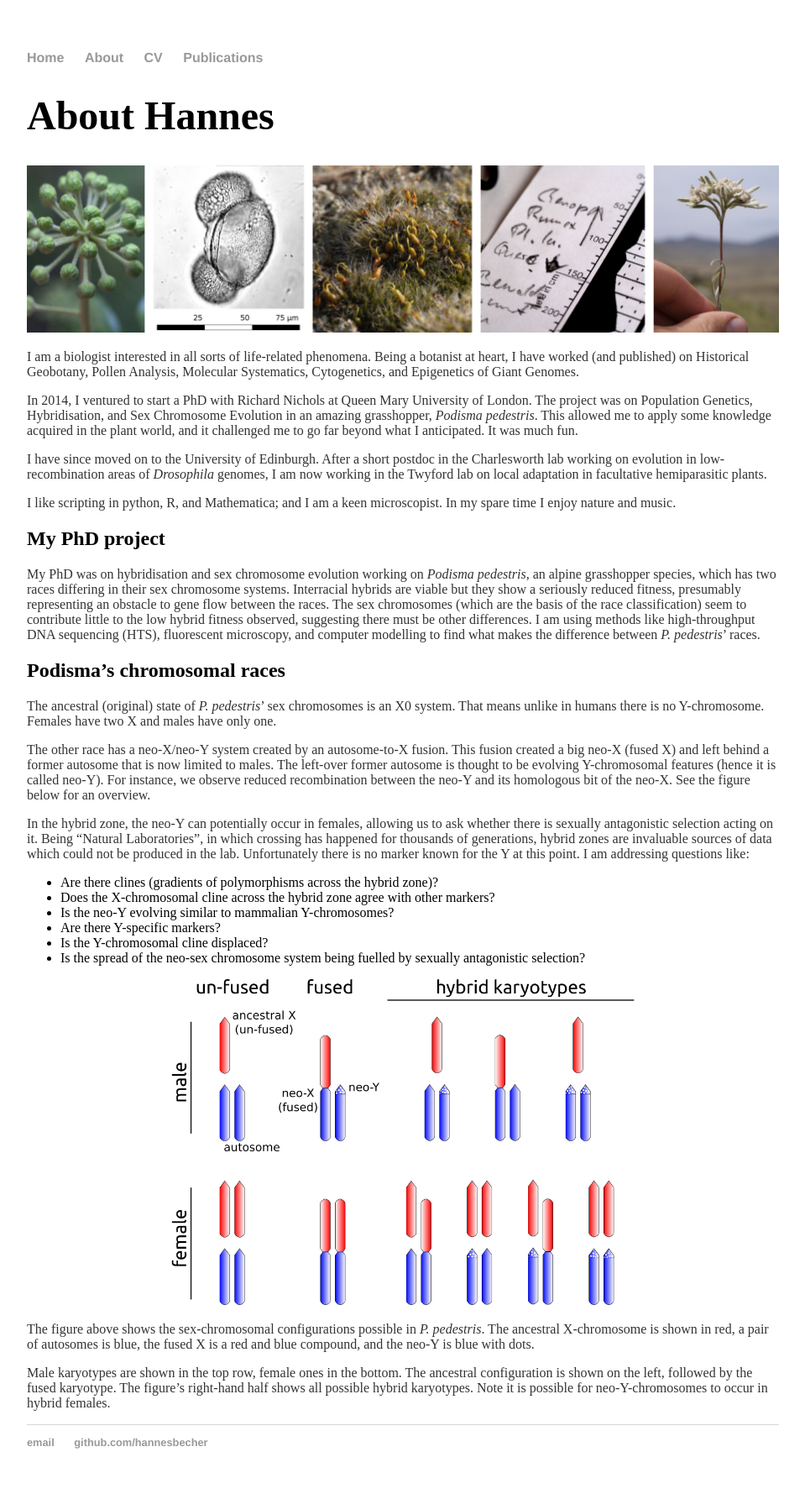
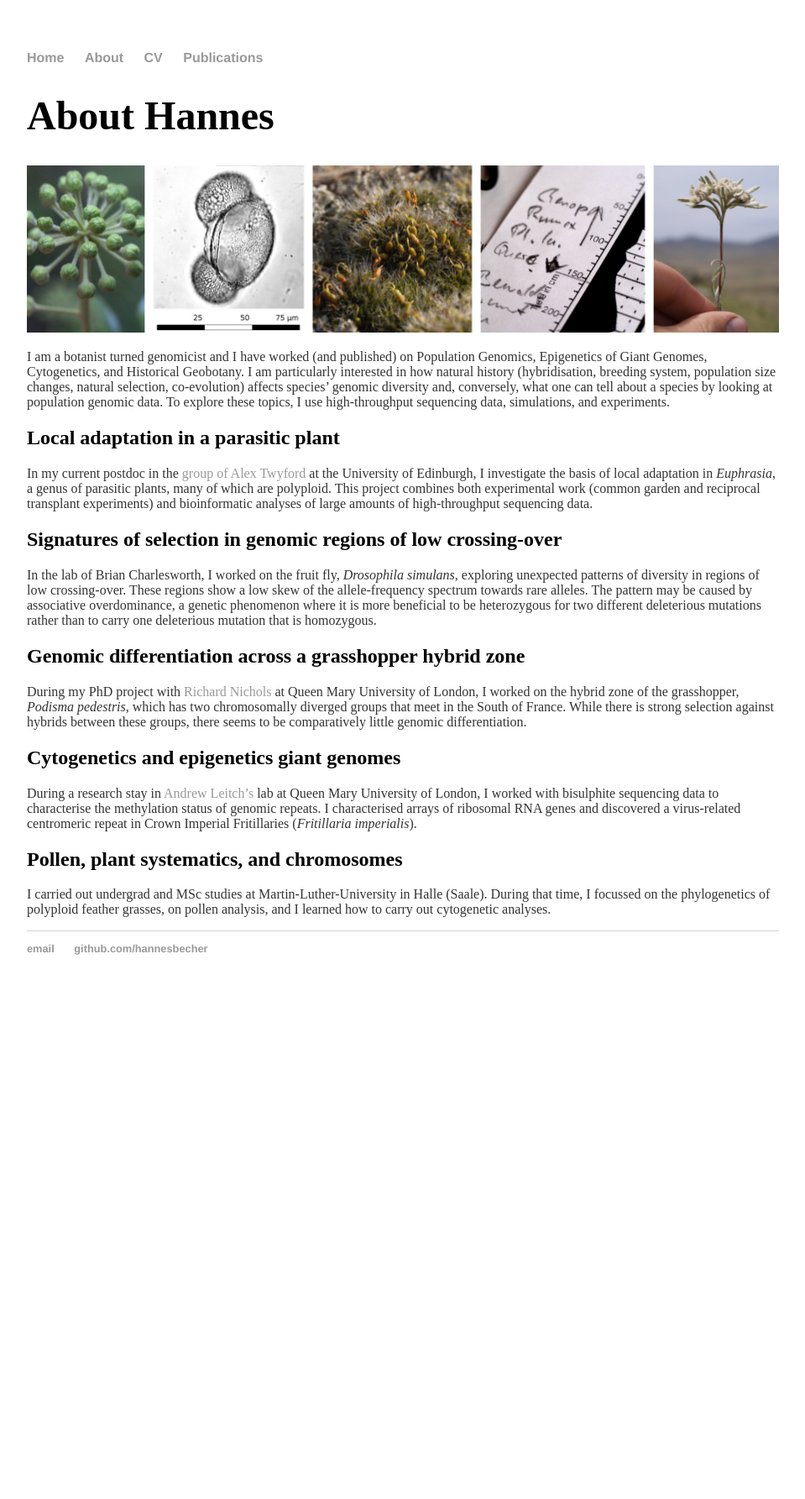
Before and after one commit to hannesbecher/hannesbecher.github.io, a Jekyll site: the page built from about/index.md, in a window 1280 px wide. Shown: the whole page at 84% size, without its empty margins (160-1119 px from the left). Built offline with Jekyll 4.4.1, drawn with Linux system fonts in a browser that asks for light colours; after the commit the page ends 1197 px from its top, so only the background shows below that.

Commit message:
Update index.md

```diff
--- a/about/index.md
+++ b/about/index.md
@@ -9,33 +9,19 @@ title: About Hannes
 ![About](../img/about.jpg)
 
 
-I am a biologist interested in all sorts of life-related phenomena. Being a botanist at heart, I have worked (and published) on Historical Geobotany, Pollen Analysis, Molecular Systematics, Cytogenetics, and Epigenetics of Giant Genomes.
+I am a botanist turned genomicist and I have worked (and published) on Population Genomics, Epigenetics of Giant Genomes, Cytogenetics, and Historical Geobotany. I am particularly interested in how natural history (hybridisation, breeding system, population size changes, natural selection, co-evolution) affects species’ genomic diversity and, conversely, what one can tell about a species by looking at population genomic data. To explore these topics, I use high-throughput sequencing data, simulations, and experiments.
 
-In 2014, I ventured to start a PhD with Richard Nichols at Queen Mary University of London. The project was on Population Genetics, Hybridisation, and Sex Chromosome Evolution in an amazing grasshopper, *Podisma pedestris*. This allowed me to apply some knowledge acquired in the plant world, and it challenged me to go far beyond what I anticipated. It was much fun.
+## Local adaptation in a parasitic plant
+In my current postdoc in the [group of Alex Twyford](http://twyford.bio.ed.ac.uk) at the University of Edinburgh, I investigate the basis of local adaptation in *Euphrasia*, a genus of parasitic plants, many of which are polyploid. This project combines both experimental work (common garden and reciprocal transplant experiments) and bioinformatic analyses of large amounts of high-throughput sequencing data.
 
-I have since moved on to the University of Edinburgh. After a short postdoc in the Charlesworth lab working on evolution in low-recombination areas of *Drosophila* genomes, I am now working in the Twyford lab on local adaptation in facultative hemiparasitic plants.
+## Signatures of selection in genomic regions of low crossing-over
+In the lab of Brian Charlesworth, I worked on the fruit fly, *Drosophila simulans*, exploring unexpected patterns of diversity in regions of low crossing-over. These regions show a low skew of the allele-frequency spectrum towards rare alleles. The pattern may be caused by associative overdominance, a genetic phenomenon where it is more beneficial to be heterozygous for two different deleterious mutations rather than to carry one deleterious mutation that is homozygous.
 
-I like scripting in python, R, and Mathematica; and I am a keen microscopist. In my spare time I enjoy nature and music.
+## Genomic differentiation across a grasshopper hybrid zone
+During my PhD project with [Richard Nichols](https://www.qmul.ac.uk/sbcs/staff/richardnichols.html) at Queen Mary University of London, I worked on the hybrid zone of the grasshopper, *Podisma pedestris*, which has two chromosomally diverged groups that meet in the South of France. While there is strong selection against hybrids between these groups, there seems to be comparatively little genomic differentiation.
 
-## My PhD project
-My PhD was on hybridisation and sex chromosome evolution working on *Podisma pedestris*, an alpine grasshopper species, which has two races differing in their sex chromosome systems. Interracial hybrids are viable but they show a seriously reduced fitness, presumably representing an obstacle to gene flow between the races. The sex chromosomes (which are the basis of the race classification) seem to contribute little to the low hybrid fitness observed, suggesting there must be other differences. I am using methods like high-throughput DNA sequencing (HTS), fluorescent microscopy, and computer modelling to find what makes the difference between *P. pedestris*’ races.
+## Cytogenetics and epigenetics giant genomes
+During a research stay in [Andrew Leitch’s](https://evolve.sbcs.qmul.ac.uk/leitch/) lab at Queen Mary University of London, I worked with bisulphite sequencing data to characterise the methylation status of genomic repeats. I characterised arrays of ribosomal RNA genes and discovered a virus-related centromeric repeat in Crown Imperial Fritillaries (*Fritillaria imperialis*).
 
-## Podisma's chromosomal races
-The ancestral (original) state of *P. pedestris*’ sex chromosomes is an X0 system. That means unlike in humans there is no Y-chromosome. Females have two X and males have only one.
-
-The other race has a neo-X/neo-Y system created by an autosome-to-X fusion. This fusion created a big neo-X (fused X) and left behind a former autosome that is now limited to males. The left-over former autosome is thought to be evolving Y-chromosomal features (hence it is called neo-Y). For instance, we observe reduced recombination between the neo-Y and its homologous bit of the neo-X. See the figure below for an overview.
-
-In the hybrid zone, the neo-Y can potentially occur in females, allowing us to ask whether there is sexually antagonistic selection acting on it. Being “Natural Laboratories”, in which crossing has happened for thousands of generations, hybrid zones are invaluable sources of data which could not be produced in the lab. Unfortunately there is no marker known for the Y at this point. I am addressing questions like:
-
-* Are there clines (gradients of polymorphisms across the hybrid zone)?
-* Does the X-chromosomal cline across the hybrid zone agree with other markers?
-* Is the neo-Y evolving similar to mammalian Y-chromosomes?
-* Are there Y-specific markers?
-* Is the Y-chromosomal cline displaced?
-* Is the spread of the neo-sex chromosome system being fuelled by sexually antagonistic selection?
-
-![chromosomes](../img/sex_chrs_drawing.png)
-
-The figure above shows the sex-chromosomal configurations possible in *P. pedestris*. The ancestral X-chromosome is shown in red, a pair of autosomes is blue, the fused X is a red and blue compound, and the neo-Y is blue with dots.
-
-Male karyotypes are shown in the top row, female ones in the bottom. The ancestral configuration is shown on the left, followed by the fused karyotype. The figure’s right-hand half shows all possible hybrid karyotypes. Note it is possible for neo-Y-chromosomes to occur in hybrid females.
+## Pollen, plant systematics, and chromosomes
+I carried out undergrad and MSc studies at Martin-Luther-University in Halle (Saale). During that time, I focussed on the phylogenetics of polyploid feather grasses, on pollen analysis, and I learned how to carry out cytogenetic analyses.
```
